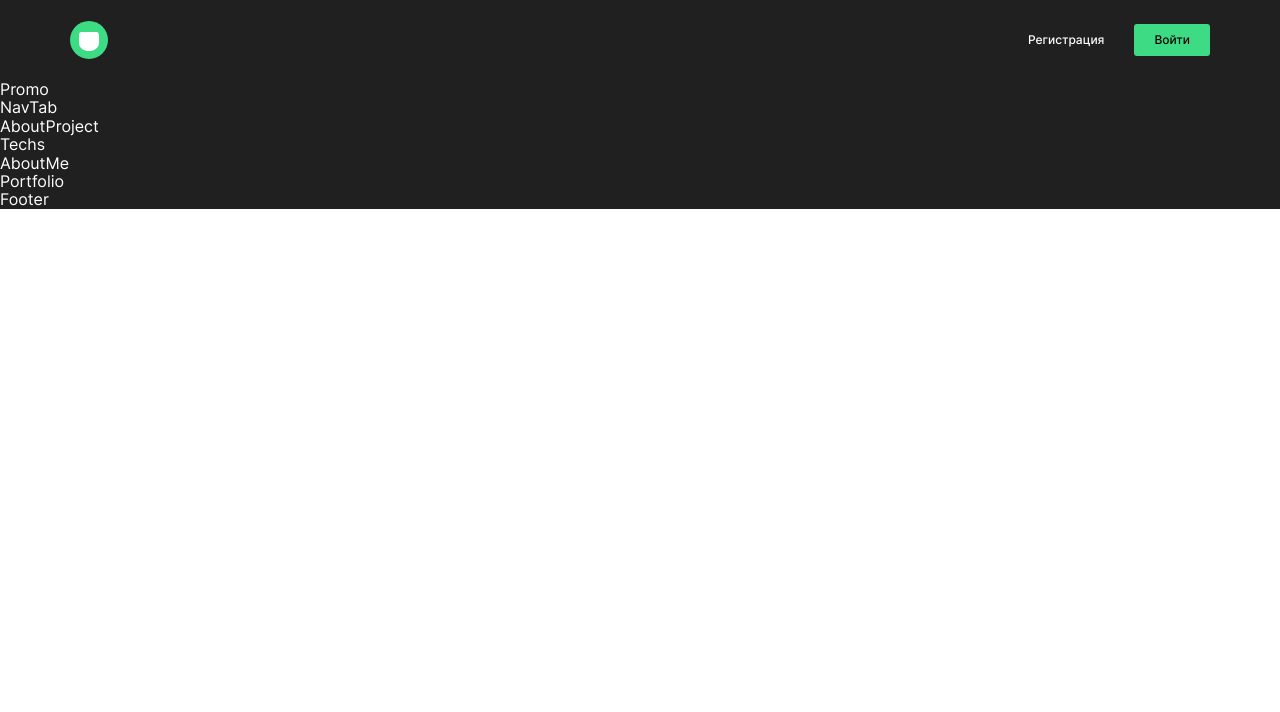
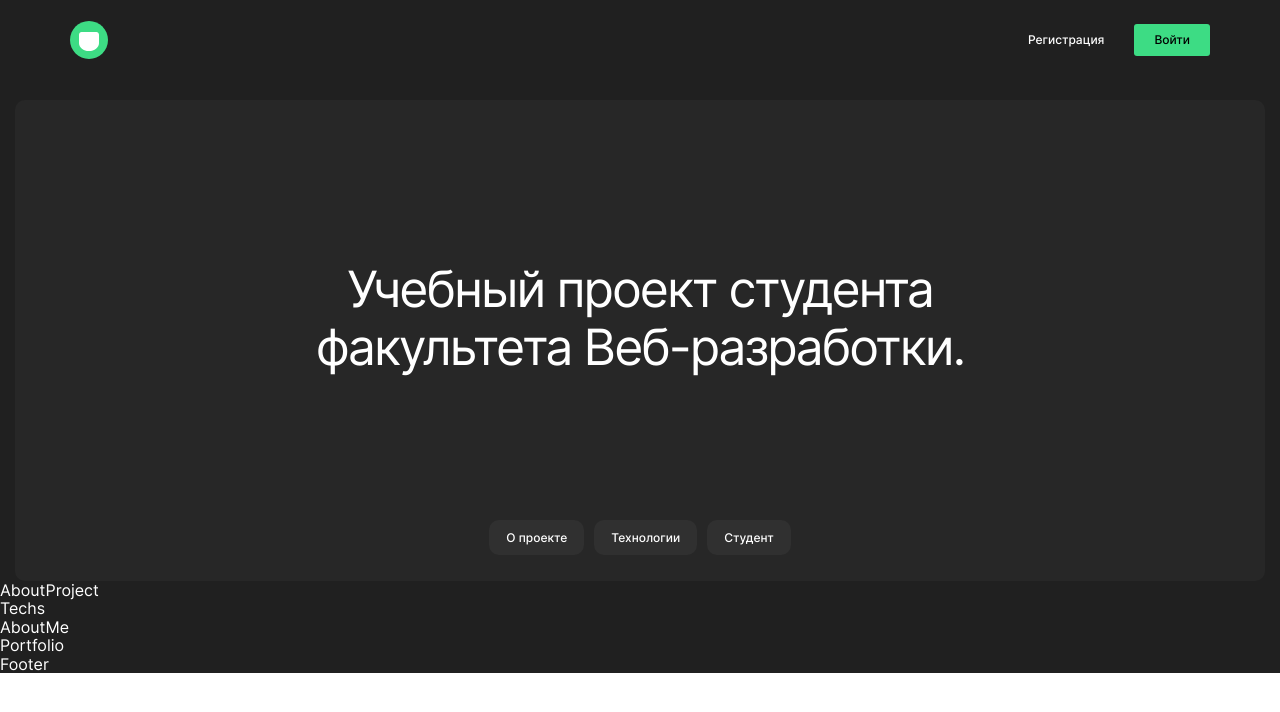
Before and after one commit to hideto13/movies-explorer-frontend, a React (Create React App) app: page / in a window 1280 px wide. Shown: the top 712 px of the page. Built offline with nearby package versions, Linux system fonts and the light colour scheme.

Commit message:
Add promo section

```diff
--- a/src/components/Main/Main.js
+++ b/src/components/Main/Main.js
@@ -5,16 +5,13 @@ import Techs from "../Techs/Techs";
 import AboutMe from "../AboutMe/AboutMe";
 import Portfolio from "../Portfolio/Portfolio";
 import Footer from "../Footer/Footer";
-import NavTab from "../NavTab/NavTab";
 import "./Main.css";
 
 function Main() {
   return (
     <>
       <Header />
-      <Promo>
-        <NavTab />
-      </Promo>
+      <Promo />
       <AboutProject />
       <Techs />
       <AboutMe />
--- a/src/components/NavTab/NavTab.css
+++ b/src/components/NavTab/NavTab.css
@@ -0,0 +1,23 @@
+.navtab {
+  list-style: none;
+  margin: 0 auto;
+  padding: 0;
+  display: flex;
+  gap: 10px;
+  width: max-content;
+}
+.navtab__item {
+  margin-bottom: 10px;
+}
+.navtab__link {
+  color: white;
+  text-decoration: none;
+  padding: 10px 17px;
+  background: #303030;
+  border-radius: 10px;
+
+  font-size: 12px;
+  font-weight: 500;
+  line-height: 16px;
+  letter-spacing: 0px;
+}
--- a/src/components/NavTab/NavTab.js
+++ b/src/components/NavTab/NavTab.js
@@ -1,7 +1,25 @@
 import "./NavTab.css";
 
 function NavTab() {
-  return <div>NavTab</div>;
+  return (
+    <ul className="navtab">
+      <li className="navtab__item">
+        <a className="navtab__link" href="#">
+          О проекте
+        </a>
+      </li>
+      <li className="navtab__item">
+        <a className="navtab__link" href="#">
+          Технологии
+        </a>
+      </li>
+      <li className="navtab__item">
+        <a className="navtab__link" href="#">
+          Студент
+        </a>
+      </li>
+    </ul>
+  );
 }
 
 export default NavTab;
--- a/src/components/Promo/Promo.css
+++ b/src/components/Promo/Promo.css
@@ -0,0 +1,18 @@
+.promo {
+  max-width: 1200px;
+  background: #272727;
+  margin: 0 auto;
+  margin-top: 20px;
+  padding: 25px;
+  border-radius: 10px;
+}
+
+.promo__title {
+  max-width: 730px;
+  margin: 135px auto 151px;
+  font-size: 50px;
+  font-weight: 400;
+  line-height: 58px;
+  letter-spacing: -0.04em;
+  text-align: center;
+}
--- a/src/components/Promo/Promo.js
+++ b/src/components/Promo/Promo.js
@@ -1,7 +1,16 @@
+import NavTab from "../NavTab/NavTab";
 import "./Promo.css";
 
-function Promo({ children }) {
-  return <div>Promo{children}</div>;
+function Promo() {
+  return (
+    <section className="promo">
+      <h1 className="promo__title">
+        Учебный проект студента факультета Веб-разработки.
+      </h1>
+
+      <NavTab />
+    </section>
+  );
 }
 
 export default Promo;
```
